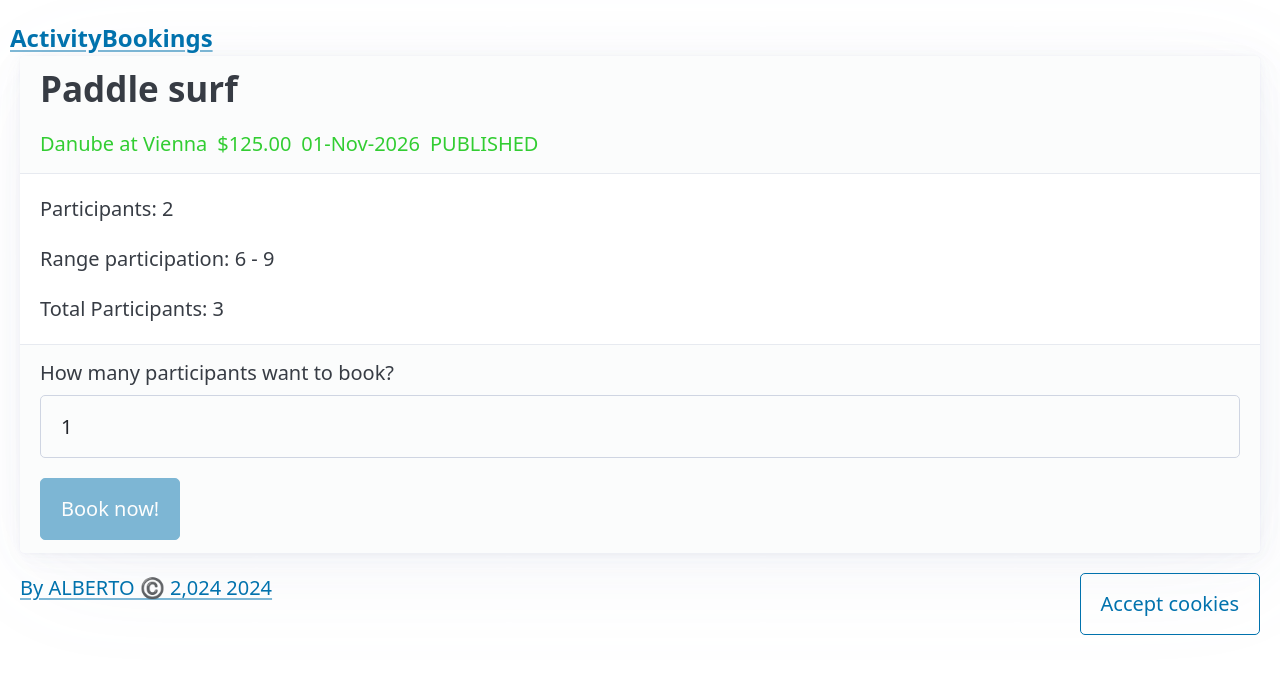
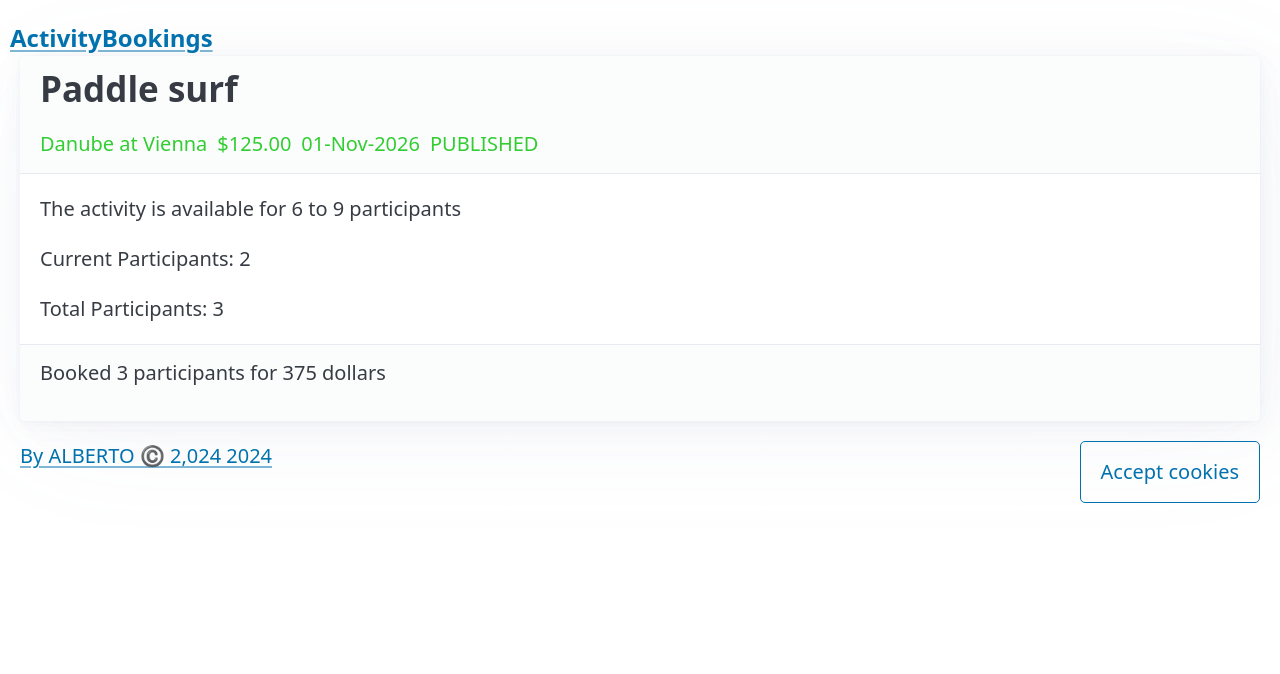
Before and after one commit to CursosAlbertoBasalo/zara_home-angular, an Angular app in the folder ActivityBookings/: page / in a window 1280 px wide. Both pictures are taken after a click on the button "Book now!". Shown: the top 674 px of the page. Built offline with nearby package versions, Linux system fonts and the light colour scheme.

Commit message:
feat: ng if

```diff
--- a/ActivityBookings/src/app/bookings/bookings.component.html
+++ b/ActivityBookings/src/app/bookings/bookings.component.html
@@ -9,14 +9,12 @@
     </div>
   </header>
   <main>
-    <p>Participants: {{ currentParticipants }}</p>
-    <p>
-      Range participation: {{ activity.minParticipants }} -
-      {{ activity.maxParticipants }}
-    </p>
+    <p>{{ activityRangeMessage }}</p>
+    <p>Current Participants: {{ currentParticipants }}</p>
     <p>Total Participants: {{ totalParticipants }}</p>
   </main>
   <footer>
+    <div *ngIf="!booked">
       <label for="newParticipants">How many participants want to book?</label>
       <input
         name="newParticipants"
@@ -29,5 +27,9 @@
       <button [disabled]="getDisableBookingButton()" (click)="onBookClick()">
         Book now!
       </button>
+    </div>
+    <div *ngIf="booked">
+      <p>{{ getBookedMessage() }}</p>
+    </div>
   </footer>
 </article>
--- a/ActivityBookings/src/app/bookings/bookings.component.ts
+++ b/ActivityBookings/src/app/bookings/bookings.component.ts
@@ -22,8 +22,16 @@ export class BookingsComponent {
 
   public booked: boolean = false;
 
+  public activityRangeMessage: string = `The activity is available for ${this.activity.minParticipants} to ${this.activity.maxParticipants} participants`;
+
   public getDisableBookingButton(): boolean {
-    return this.booked || this.newParticipants === 0;
+    return this.newParticipants === 0;
+  }
+
+  public getBookedMessage(): string {
+    return `Booked ${this.totalParticipants} participants for ${
+      this.activity.price * this.totalParticipants
+    } dollars`;
   }
 
   // public getTotalParticipants(): number {
@@ -36,7 +44,8 @@ export class BookingsComponent {
     console.log('el input ha cambiado', value);
     this.newParticipants = parseInt(value, 10);
     this.totalParticipants = this.currentParticipants + this.newParticipants;
-    //this.disableBookingButton = this.newParticipants === 0;
+    //this.disableBookingButton =
+    this.newParticipants === 0;
   }
 
   public onBookClick() {
@@ -46,7 +55,7 @@ export class BookingsComponent {
       this.activity.status = 'sold-out';
       return;
     }
-    if (this.totalParticipants > this.activity.minParticipants) {
+    if (this.totalParticipants >= this.activity.minParticipants) {
       this.activity.status = 'confirmed';
       return;
     }
```
Lines whose indentation alone changed are shown as unchanged.
